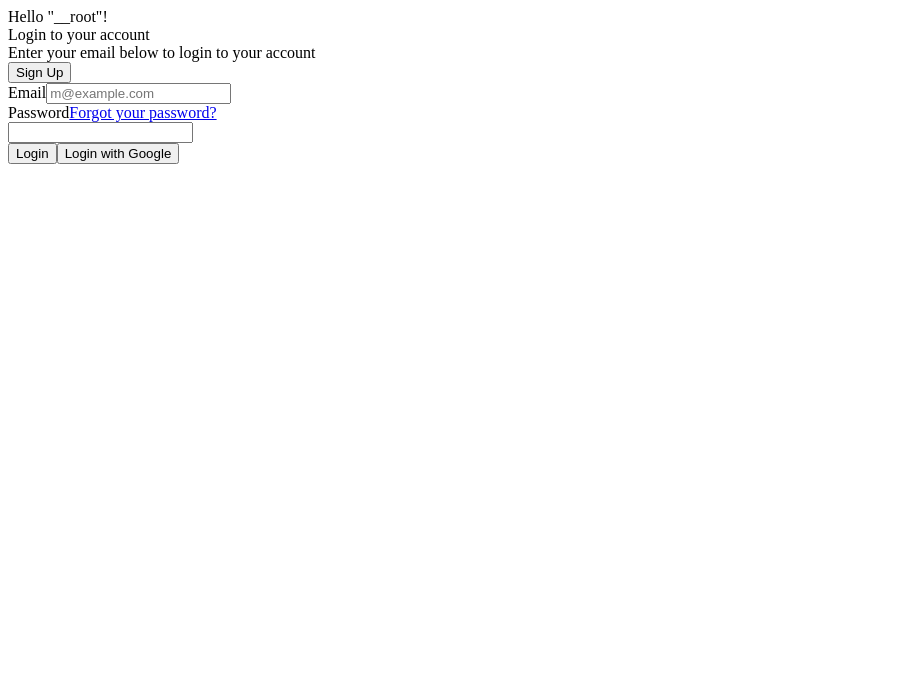
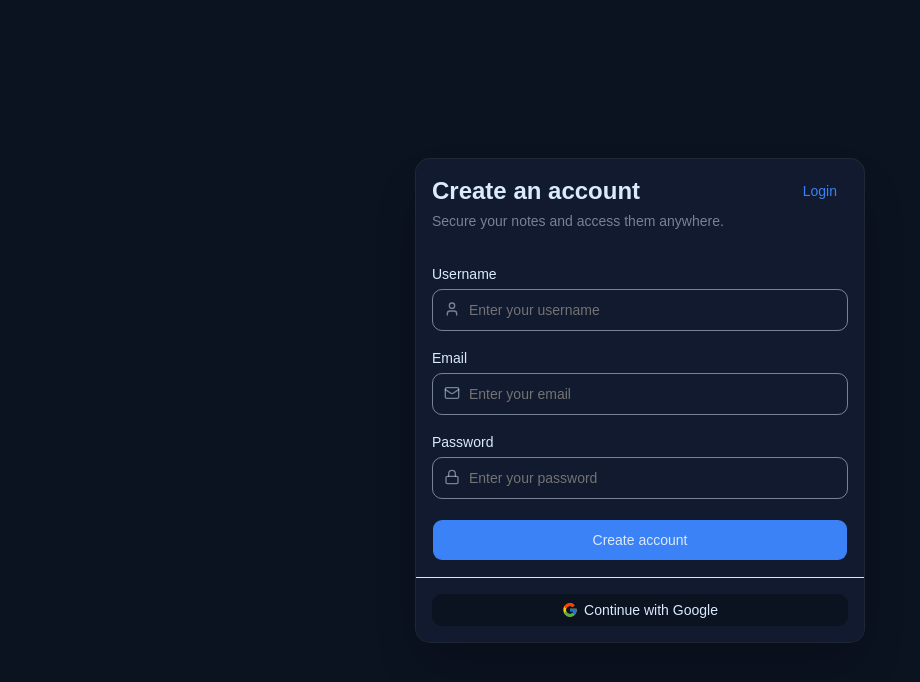
Before and after one commit to DevTacs/SyncNote, a React (Vite) app in the folder client/: page /auth/register in a window 1280 px wide. Shown: the top 682 px of the page, without its empty margins (0-920 px from the left). Built offline with nearby package versions, Linux system fonts and the light colour scheme.

Commit message:
feat: improve register ui

```diff
--- a/client/package.json
+++ b/client/package.json
@@ -21,6 +21,7 @@
     "react": "^19.2.5",
     "react-dom": "^19.2.5",
     "react-hook-form": "^7.74.0",
+    "react-icons": "^5.6.0",
     "shadcn": "^4.6.0",
     "tailwind-merge": "^3.5.0",
     "tailwindcss": "^4.2.4",
--- a/client/src/index.css
+++ b/client/src/index.css
@@ -7,7 +7,7 @@
 
 @theme inline {
     --font-heading: var(--font-sans);
-    --font-sans: 'Inter Variable', sans-serif;
+    --font-sans: "Inter Variable", sans-serif;
     --color-sidebar-ring: var(--sidebar-ring);
     --color-sidebar-border: var(--sidebar-border);
     --color-sidebar-accent-foreground: var(--sidebar-accent-foreground);
@@ -124,10 +124,18 @@
     body {
         @apply bg-background text-foreground;
     }
-  button:not(:disabled), [role="button"]:not(:disabled) {
+    button:not(:disabled),
+    [role="button"]:not(:disabled) {
         cursor: pointer;
     }
     html {
         @apply font-sans;
     }
 }
+
+@theme inline {
+    --color-card: #111a2e;
+    --color-background: #0b1220;
+    --color-foreground: #dbeafe;
+    --color-accent: #3b82f6;
+}
--- a/client/src/main.tsx
+++ b/client/src/main.tsx
@@ -1,6 +1,7 @@
 import {StrictMode} from "react"
 import ReactDOM from "react-dom/client"
 import {RouterProvider, createRouter} from "@tanstack/react-router"
+import "./index.css"
 
 // Import the generated route tree
 import {routeTree} from "./routeTree.gen"
--- a/client/src/routes/__root.tsx
+++ b/client/src/routes/__root.tsx
@@ -1,5 +1,5 @@
-import * as React from 'react'
-import { Outlet, createRootRoute } from '@tanstack/react-router'
+import * as React from "react"
+import {Outlet, createRootRoute} from "@tanstack/react-router"
 
 export const Route = createRootRoute({
     component: RootComponent,
@@ -8,7 +8,6 @@ export const Route = createRootRoute({
 function RootComponent() {
     return (
         <React.Fragment>
-      <div>Hello "__root"!</div>
             <Outlet />
         </React.Fragment>
     )
--- a/client/src/routes/auth/register.tsx
+++ b/client/src/routes/auth/register.tsx
@@ -2,7 +2,6 @@ import {createFileRoute} from "@tanstack/react-router"
 import {Button} from "@/components/ui/button"
 import {
     Card,
-    CardAction,
     CardContent,
     CardDescription,
     CardFooter,
@@ -11,6 +10,8 @@ import {
 } from "@/components/ui/card"
 import {Input} from "@/components/ui/input"
 import {Label} from "@/components/ui/label"
+import {User, Mail, Lock} from "lucide-react"
+import {FcGoogle} from "react-icons/fc"
 
 export const Route = createFileRoute("/auth/register")({
     component: RouteComponent,
@@ -18,50 +19,93 @@ export const Route = createFileRoute("/auth/register")({
 
 function RouteComponent() {
     return (
-        <Card className="w-full max-w-sm">
-            <CardHeader>
-                <CardTitle>Login to your account</CardTitle>
-                <CardDescription>
-                    Enter your email below to login to your account
+        <div className="min-h-screen flex items-center justify-center bg-background px-4">
+            <Card className="w-full max-w-md bg-card backdrop-blur-xl shadow-2xl">
+                <CardHeader className="text-left">
+                    <CardContent className="p-0 flex flex-row justify-between">
+                        <CardTitle className="text-2xl font-semibold text-foreground">
+                            Create an account
+                        </CardTitle>
+                        <CardDescription className="p-0 m-0 text-accent">
+                            <Button variant="link" className="text-accent">
+                                Login
+                            </Button>
                         </CardDescription>
-                <CardAction>
-                    <Button variant="link">Sign Up</Button>
-                </CardAction>
+                    </CardContent>
+                    <CardDescription className="text-foreground/50">
+                        Secure your notes and access them anywhere.
+                    </CardDescription>
                 </CardHeader>
-            <CardContent>
-                <form>
-                    <div className="flex flex-col gap-6">
-                        <div className="grid gap-2">
-                            <Label htmlFor="email">Email</Label>
+
+                <CardContent className="mt-5">
+                    <form className="space-y-5">
+                        {/* Username */}
+                        <div className="space-y-2">
+                            <Label
+                                htmlFor="username"
+                                className="text-foreground">
+                                Username
+                            </Label>
+                            <div className="relative">
+                                <User className="absolute left-3 top-3 h-4 w-4 text-foreground/50   " />
+                                <Input
+                                    id="username"
+                                    placeholder="Enter your username"
+                                    className="pl-9 py-5 text-foreground border border-foreground/50"
+                                />
+                            </div>
+                        </div>
+
+                        {/* Email */}
+                        <div className="space-y-2">
+                            <Label htmlFor="email" className="text-foreground">
+                                Email
+                            </Label>
+                            <div className="relative">
+                                <Mail className="absolute left-3 top-3 h-4 w-4 text-foreground/50" />
                                 <Input
                                     id="email"
                                     type="email"
-                                placeholder="m@example.com"
-                                required
+                                    placeholder="Enter your email"
+                                    className="pl-9 py-5 text-foreground border border-foreground/50"
                                 />
                             </div>
-                        <div className="grid gap-2">
-                            <div className="flex items-center">
-                                <Label htmlFor="password">Password</Label>
-                                <a
-                                    href="#"
-                                    className="ml-auto inline-block text-sm underline-offset-4 hover:underline">
-                                    Forgot your password?
-                                </a>
                         </div>
-                            <Input id="password" type="password" required />
+
+                        {/* Password */}
+                        <div className="space-y-2">
+                            <div className="flex items-center justify-between">
+                                <Label
+                                    htmlFor="password"
+                                    className="text-foreground">
+                                    Password
+                                </Label>
+                            </div>
+                            <div className="relative">
+                                <Lock className="absolute left-3 top-3 h-4 w-4 text-foreground/50" />
+                                <Input
+                                    id="password"
+                                    type="password"
+                                    placeholder="Enter your password"
+                                    className="pl-9 py-5 text-foreground border border-foreground/50"
+                                />
                             </div>
                         </div>
+
+                        <Button className="w-full py-5 text-foreground bg-accent hover:bg-accent/80">
+                            Create account
+                        </Button>
                     </form>
                 </CardContent>
-            <CardFooter className="flex-col gap-2">
-                <Button type="submit" className="w-full">
-                    Login
-                </Button>
-                <Button variant="outline" className="w-full">
-                    Login with Google
+                <CardFooter className="flex flex-col gap-3 bg-card">
+                    <Button
+                        variant="outline"
+                        className="w-full bg-background text-foreground border-none hover:bg-background/50 hover:text-accent">
+                        <FcGoogle className="h-5 w-5" />
+                        Continue with Google
                     </Button>
                 </CardFooter>
             </Card>
+        </div>
     )
 }
```
Also changed, not shown: 1 other file (tests, documents, lock files or other folders). Lines whose indentation alone changed are shown as unchanged.
